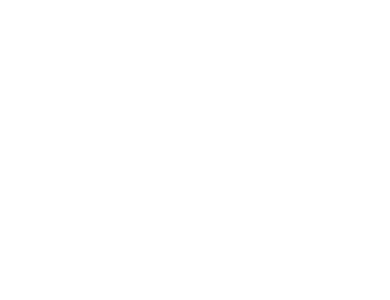
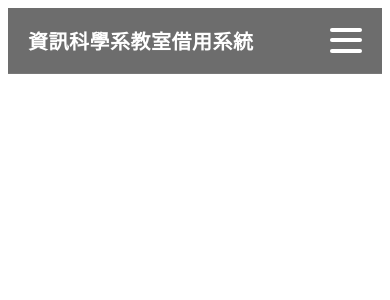
Before and after one commit to UTCS-G505/classroom-borrow-frontend, a Vue app: page / in a window 390 px wide. Before the commit this address had no page. Shown: the top 300 px of the page. Built offline with nearby package versions, Linux system fonts and the light colour scheme.

Commit message:
merge: merge main into feature/add-introduction-page

```diff
--- a/src/App.vue
+++ b/src/App.vue
@@ -1,15 +1,13 @@
 <script setup>
-
+import { RouterView } from 'vue-router'
+import NavBar from './components/NavBar.vue'
 </script>
 
 
 
 <template>
+  <NavBar />
   <RouterView />
 </template>
 
-
-
-<style scoped>
-
-</style>
+<style scoped></style>
--- a/src/assets/base.css
+++ /dev/null
@@ -1,86 +0,0 @@
-/* color palette from <https://github.com/vuejs/theme> */
-:root {
-  --vt-c-white: #ffffff;
-  --vt-c-white-soft: #f8f8f8;
-  --vt-c-white-mute: #f2f2f2;
-
-  --vt-c-black: #181818;
-  --vt-c-black-soft: #222222;
-  --vt-c-black-mute: #282828;
-
-  --vt-c-indigo: #2c3e50;
-
-  --vt-c-divider-light-1: rgba(60, 60, 60, 0.29);
-  --vt-c-divider-light-2: rgba(60, 60, 60, 0.12);
-  --vt-c-divider-dark-1: rgba(84, 84, 84, 0.65);
-  --vt-c-divider-dark-2: rgba(84, 84, 84, 0.48);
-
-  --vt-c-text-light-1: var(--vt-c-indigo);
-  --vt-c-text-light-2: rgba(60, 60, 60, 0.66);
-  --vt-c-text-dark-1: var(--vt-c-white);
-  --vt-c-text-dark-2: rgba(235, 235, 235, 0.64);
-}
-
-/* semantic color variables for this project */
-:root {
-  --color-background: var(--vt-c-white);
-  --color-background-soft: var(--vt-c-white-soft);
-  --color-background-mute: var(--vt-c-white-mute);
-
-  --color-border: var(--vt-c-divider-light-2);
-  --color-border-hover: var(--vt-c-divider-light-1);
-
-  --color-heading: var(--vt-c-text-light-1);
-  --color-text: var(--vt-c-text-light-1);
-
-  --section-gap: 160px;
-}
-
-@media (prefers-color-scheme: dark) {
-  :root {
-    --color-background: var(--vt-c-black);
-    --color-background-soft: var(--vt-c-black-soft);
-    --color-background-mute: var(--vt-c-black-mute);
-
-    --color-border: var(--vt-c-divider-dark-2);
-    --color-border-hover: var(--vt-c-divider-dark-1);
-
-    --color-heading: var(--vt-c-text-dark-1);
-    --color-text: var(--vt-c-text-dark-2);
-  }
-}
-
-*,
-*::before,
-*::after {
-  box-sizing: border-box;
-  margin: 0;
-  font-weight: normal;
-}
-
-body {
-  min-height: 100vh;
-  color: var(--color-text);
-  background: var(--color-background);
-  transition:
-    color 0.5s,
-    background-color 0.5s;
-  line-height: 1.6;
-  font-family:
-    Inter,
-    -apple-system,
-    BlinkMacSystemFont,
-    'Segoe UI',
-    Roboto,
-    Oxygen,
-    Ubuntu,
-    Cantarell,
-    'Fira Sans',
-    'Droid Sans',
-    'Helvetica Neue',
-    sans-serif;
-  font-size: 15px;
-  text-rendering: optimizeLegibility;
-  -webkit-font-smoothing: antialiased;
-  -moz-osx-font-smoothing: grayscale;
-}
--- a/src/assets/main.css
+++ b/src/assets/main.css
@@ -1,35 +1,6 @@
-@import './base.css';
-
-#app {
-  max-width: 1280px;
-  margin: 0 auto;
-  padding: 2rem;
-  font-weight: normal;
+html,
+body {
+  /* remove padding at the top of navbar */
+  margin: 0;
+  padding: 0;
 }
-
-a,
-.green {
-  text-decoration: none;
-  color: hsla(160, 100%, 37%, 1);
-  transition: 0.4s;
-  padding: 3px;
-}
-
-@media (hover: hover) {
-  a:hover {
-    background-color: hsla(160, 100%, 37%, 0.2);
-  }
-}
-
-@media (min-width: 1024px) {
-  body {
-    display: flex;
-    place-items: center;
-  }
-
-  #app {
-    display: grid;
-    grid-template-columns: 1fr 1fr;
-    padding: 0 2rem;
-  }
-}
--- /dev/null
+++ b/src/components/NavBar.vue
@@ -0,0 +1,287 @@
+<script setup>
+import { RouterLink } from 'vue-router'
+import { ref, watch, onUnmounted, onMounted } from 'vue'
+
+const links = [
+  { to: '/', label: '首頁' },
+  { to: '/borrow_status', label: '教室借用情況' },
+  { to: '/introduction', label: '教室介紹' },
+  { to: '/borrow', label: '申請借用' },
+  { to: '/record', label: '借用紀錄' },
+  { to: '/login', label: '登入' },
+]
+
+const isMobileMenuOpen = ref(false)
+
+const toggleMobileMenu = () => {
+  isMobileMenuOpen.value = !isMobileMenuOpen.value
+}
+
+const closeMobileMenu = () => {
+  isMobileMenuOpen.value = false
+}
+
+// Lock body scroll while mobile menu open
+watch(isMobileMenuOpen, (val) => {
+  if (typeof document !== 'undefined') {
+    document.body.style.overflow = val ? 'hidden' : ''
+  }
+})
+
+onUnmounted(() => {
+  if (typeof document !== 'undefined') {
+    document.body.style.overflow = ''
+  }
+})
+
+// Close on Escape key
+onMounted(() => {
+  const handler = (e) => {
+    if (e.key === 'Escape') closeMobileMenu()
+  }
+  window.addEventListener('keydown', handler)
+  onUnmounted(() => window.removeEventListener('keydown', handler))
+})
+</script>
+
+<template>
+  <nav class="navbar">
+    <div class="nav-brand">
+      <RouterLink to="/" class="brand-link">資訊科學系教室借用系統</RouterLink>
+    </div>
+
+    <!-- Mobile menu button -->
+    <button class="mobile-menu-btn" @click="toggleMobileMenu" aria-label="Toggle menu">
+      <span class="hamburger-line" :class="{ active: isMobileMenuOpen }"></span>
+      <span class="hamburger-line" :class="{ active: isMobileMenuOpen }"></span>
+      <span class="hamburger-line" :class="{ active: isMobileMenuOpen }"></span>
+    </button>
+
+    <!-- Navigation links -->
+    <ul
+      class="nav-links"
+      :class="{ 'mobile-open': isMobileMenuOpen }"
+      @click.self="closeMobileMenu"
+      aria-hidden="false"
+      role="menu"
+    >
+      <li v-for="l in links" :key="l.to">
+        <RouterLink
+          :to="l.to"
+          class="nav-link"
+          active-class="active"
+          exact-active-class="active"
+          @click="closeMobileMenu"
+        >
+          {{ l.label }}
+        </RouterLink>
+      </li>
+    </ul>
+  </nav>
+</template>
+
+<style scoped>
+.navbar {
+  --nav-bg: rgba(60, 60, 60, 0.75);
+  display: flex;
+  align-items: center;
+  justify-content: space-between;
+  padding: 0 1.25rem;
+  min-height: 65px;
+  background: var(--nav-bg);
+  border-bottom: 1px solid rgba(255, 255, 255, 0.08);
+  margin: 0;
+  position: relative;
+}
+
+.nav-brand .brand-link {
+  font-weight: 600;
+  font-size: 1.25rem;
+  text-decoration: none;
+  color: #fff;
+  letter-spacing: 0.5px;
+}
+
+.nav-links {
+  list-style: none;
+  display: flex;
+  gap: 0.75rem;
+  margin: 0;
+  padding: 0;
+}
+
+.nav-link {
+  text-decoration: none;
+  padding: 0.35rem 0.65rem;
+  border-radius: 4px;
+  color: #fff;
+  font-weight: 500;
+  font-size: 1.1rem;
+  transition:
+    background-color 0.15s,
+    color 0.15s,
+    transform 0.15s ease;
+}
+
+.nav-link:hover {
+  background: rgba(255, 255, 255, 0.12);
+}
+
+/* Mobile menu button */
+.mobile-menu-btn {
+  display: none;
+  flex-direction: column;
+  justify-content: space-around;
+  width: 2rem;
+  height: 2rem;
+  background: transparent;
+  border: none;
+  cursor: pointer;
+  padding: 0;
+  z-index: 10;
+}
+
+.hamburger-line {
+  width: 2rem;
+  height: 0.25rem;
+  background: #fff;
+  border-radius: 10px;
+  transition: all 0.3s linear;
+  position: relative;
+  transform-origin: 1px;
+}
+
+.hamburger-line.active:nth-child(1) {
+  transform: rotate(45deg);
+}
+
+.hamburger-line.active:nth-child(2) {
+  opacity: 0;
+  transform: translateX(20px);
+}
+
+.hamburger-line.active:nth-child(3) {
+  transform: rotate(-45deg);
+}
+
+/* Mobile styles */
+@media (max-width: 768px) {
+  .mobile-menu-btn {
+    display: flex;
+  }
+
+  /* Full-screen overlay menu */
+  .nav-links {
+    position: fixed;
+    inset: 0; /* top:0 right:0 bottom:0 left:0 */
+    display: flex;
+    flex-direction: column;
+    align-items: center;
+    justify-content: center;
+    gap: 0.75rem;
+    margin: 0;
+    background: rgba(60, 60, 60, 0.9);
+    backdrop-filter: blur(12px);
+    -webkit-backdrop-filter: blur(12px);
+    transform: translateY(-100%); /* hidden above */
+    opacity: 0;
+    pointer-events: none;
+    transition:
+      transform 0.45s cubic-bezier(0.4, 0, 0.2, 1),
+      opacity 0.35s ease;
+    z-index: 100; /* over navbar */
+  }
+
+  /* Slide starts visually from bottom edge of navbar (simulate by delaying part of motion) */
+  .nav-links.mobile-open {
+    transform: translateY(0);
+    opacity: 1;
+    pointer-events: auto;
+  }
+
+  /* Optional subtle stagger */
+  .nav-links.mobile-open li {
+    animation: fadeSlide 0.5s both;
+  }
+  .nav-links.mobile-open li:nth-child(1) {
+    animation-delay: 0.05s;
+  }
+  .nav-links.mobile-open li:nth-child(2) {
+    animation-delay: 0.1s;
+  }
+  .nav-links.mobile-open li:nth-child(3) {
+    animation-delay: 0.15s;
+  }
+  .nav-links.mobile-open li:nth-child(4) {
+    animation-delay: 0.2s;
+  }
+  .nav-links.mobile-open li:nth-child(5) {
+    animation-delay: 0.25s;
+  }
+  .nav-links.mobile-open li:nth-child(6) {
+    animation-delay: 0.3s;
+  }
+
+  @keyframes fadeSlide {
+    0% {
+      opacity: 0;
+      transform: translateY(12px);
+    }
+    100% {
+      opacity: 1;
+      transform: translateY(0);
+    }
+  }
+
+  .nav-links li {
+    width: auto; /* allow natural width for better centering */
+    text-align: center;
+    margin: 0.5rem 0;
+  }
+
+  .nav-link {
+    display: block;
+    padding: 1rem 2rem;
+    font-size: 1.2rem;
+    border-radius: 8px; /* add border radius for better appearance */
+    text-align: center;
+    min-width: 200px; /* ensure consistent button width */
+  }
+
+  .nav-link:hover {
+    background: rgba(255, 255, 255, 0.2);
+    transform: translateY(-2px); /* subtle hover animation */
+  }
+}
+
+/* Tablet styles */
+@media (max-width: 1024px) and (min-width: 769px) {
+  .navbar {
+    padding: 0 1rem;
+  }
+
+  .nav-brand .brand-link {
+    font-size: 1.1rem;
+  }
+
+  .nav-links {
+    gap: 0.5rem;
+  }
+
+  .nav-link {
+    padding: 0.3rem 0.5rem;
+    font-size: 1rem;
+  }
+}
+
+/* Small desktop adjustments */
+@media (max-width: 1200px) and (min-width: 1025px) {
+  .nav-links {
+    gap: 0.6rem;
+  }
+
+  .nav-link {
+    font-size: 1.05rem;
+  }
+}
+</style>
```
